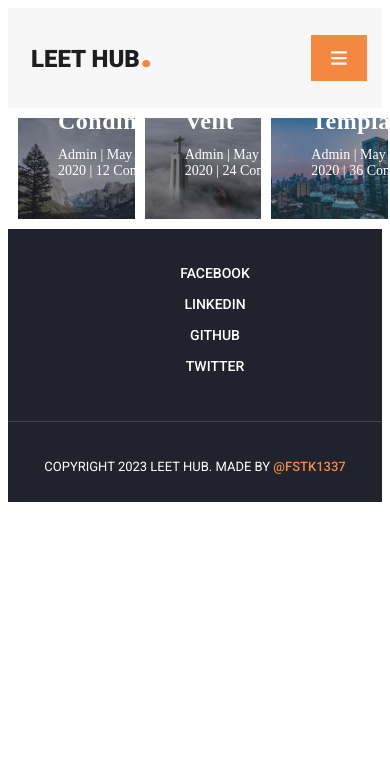
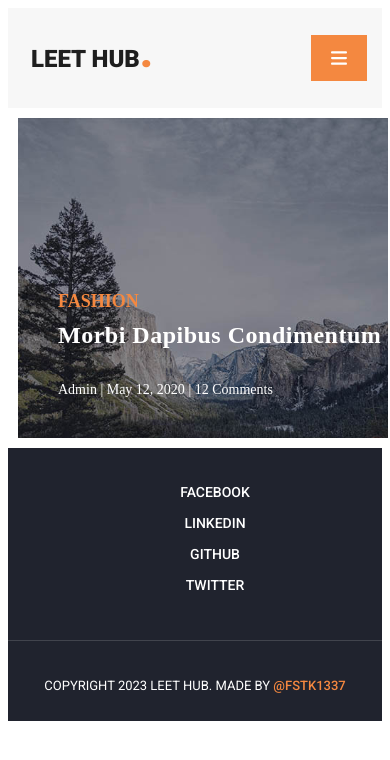
Before and after one commit to fstk1337/simple-blog, a React (Vite) app: page / in a window 390 px wide. Shown: the top 760 px of the page. Built offline with nearby package versions, Linux system fonts and the light colour scheme.

Commit message:
feat: add swiper slider for posts

```diff
--- a/package.json
+++ b/package.json
@@ -12,7 +12,8 @@
   "dependencies": {
     "react": "^18.2.0",
     "react-dom": "^18.2.0",
-    "react-router-dom": "^6.20.1"
+    "react-router-dom": "^6.20.1",
+    "swiper": "^11.0.5"
   },
   "devDependencies": {
     "@types/node": "^20.10.0",
--- a/src/components/PostSlide/PostSlide.module.scss
+++ b/src/components/PostSlide/PostSlide.module.scss
@@ -1,7 +1,6 @@
 .postSlide {
   display: flex;
   position: relative;
-  min-width: calc((100vw - 40px) / 3);
 }
 
 .postImage {
@@ -16,7 +15,6 @@
   position: absolute;
   bottom: 40px;
   left: 40px;
-  width: 100%;
   color: #fff;
 }
 
@@ -33,6 +31,7 @@
   letter-spacing: 0.5px;
   text-transform: capitalize;
   margin: 10px 0 12px 0;
+  min-height: 48px;
 }
 
 .postInfo {
--- a/src/components/PostSlider/PostSlider.module.scss
+++ b/src/components/PostSlider/PostSlider.module.scss
@@ -8,6 +8,5 @@
   display: flex;
   flex-direction: row;
   flex-wrap: nowrap;
-  column-gap: 10px;
   padding: 10px;
 }
--- a/src/components/PostSlider/PostSlider.tsx
+++ b/src/components/PostSlider/PostSlider.tsx
@@ -1,16 +1,28 @@
+import { Swiper, SwiperSlide } from 'swiper/react';
+import 'swiper/css';
+
 import { PostSlide } from '@components/PostSlide';
-
 import style from './PostSlider.module.scss';
-
 import { posts } from '@/constants/posts';
+import { useWindowSize } from '@hooks/useWindowSize';
 
 export const PostSlider = () => {
+  const { width } = useWindowSize();
+
   return (
     <div className={style.postSlider}>
       <div className={style.content}>
-        {posts.map(post =>
-          <PostSlide post={post} />
-        )}
+        <Swiper
+          slidesPerView={width >= 2048 ? 5 : (width >= 1600 ? 4 : (width >= 992 ? 3 : (width < 640 ? 1 : 2)))}
+          spaceBetween={10}
+          loop={true}
+        >
+          {posts.map(post =>
+            <SwiperSlide key={post.id}>
+              <PostSlide post={post} />
+            </SwiperSlide>
+          )}
+        </Swiper>
       </div>
     </div>
   );
--- /dev/null
+++ b/src/hooks/useWindowSize.ts
@@ -0,0 +1,28 @@
+import { useLayoutEffect, useState } from 'react';
+
+interface WindowSize {
+  width: number;
+  height: number;
+}
+
+export const useWindowSize = (): WindowSize => {
+  const [windowSize, setWindowSize] = useState<WindowSize>({
+    width: window.innerWidth,
+    height: window.innerHeight,
+  });
+
+  const handleSize = () => {
+    setWindowSize({
+      width: window.innerWidth,
+      height: window.innerHeight,
+    });
+  }
+
+  useLayoutEffect(() => {
+    window.addEventListener('resize', handleSize);
+
+    return (() => window.removeEventListener('resize', handleSize));
+  }, []);
+
+  return windowSize;
+}
--- a/src/layout/Header/Header.module.scss
+++ b/src/layout/Header/Header.module.scss
@@ -90,6 +90,7 @@
   background-color: #fff;
   transition: max-height .3s ease-in;
   & ul {
+    margin: 15px 0;
     list-style: none;
     box-shadow: 0px 10px 10px rgba(0,0,0,0.1);
   }
@@ -97,7 +98,7 @@
     display: none;
   }
   &.show {
-    max-height: 275px;
+    max-height: 305px;
   }
 }
 
--- a/tsconfig.json
+++ b/tsconfig.json
@@ -6,6 +6,7 @@
       "@app/*": ["src/app/*"],
       "@components/*": ["src/components/*"],
       "@constants/*": ["src/constants/*"],
+      "@hooks/*": ["src/hooks/*"],
       "@icons/*": ["src/assets/icons/*"],
       "@images/*": ["src/assets/images/*"],
       "@layout/*":["src/layout/*"],
--- a/vite.config.ts
+++ b/vite.config.ts
@@ -20,6 +20,7 @@ export default defineConfig({
       '@app': path.resolve(__dirname, './src/app'),
       '@components': path.resolve(__dirname, './src/components'),
       '@constants': path.resolve(__dirname, './src/constants'),
+      '@hooks': path.resolve(__dirname, './src/hooks'),
       '@icons': path.resolve(__dirname, './src/assets/icons'),
       '@images': path.resolve(__dirname, './src/assets/images'),
       '@layout': path.resolve(__dirname, './src/layout'),
```
Also changed, not shown: 1 other file (tests, documents, lock files or other folders).
